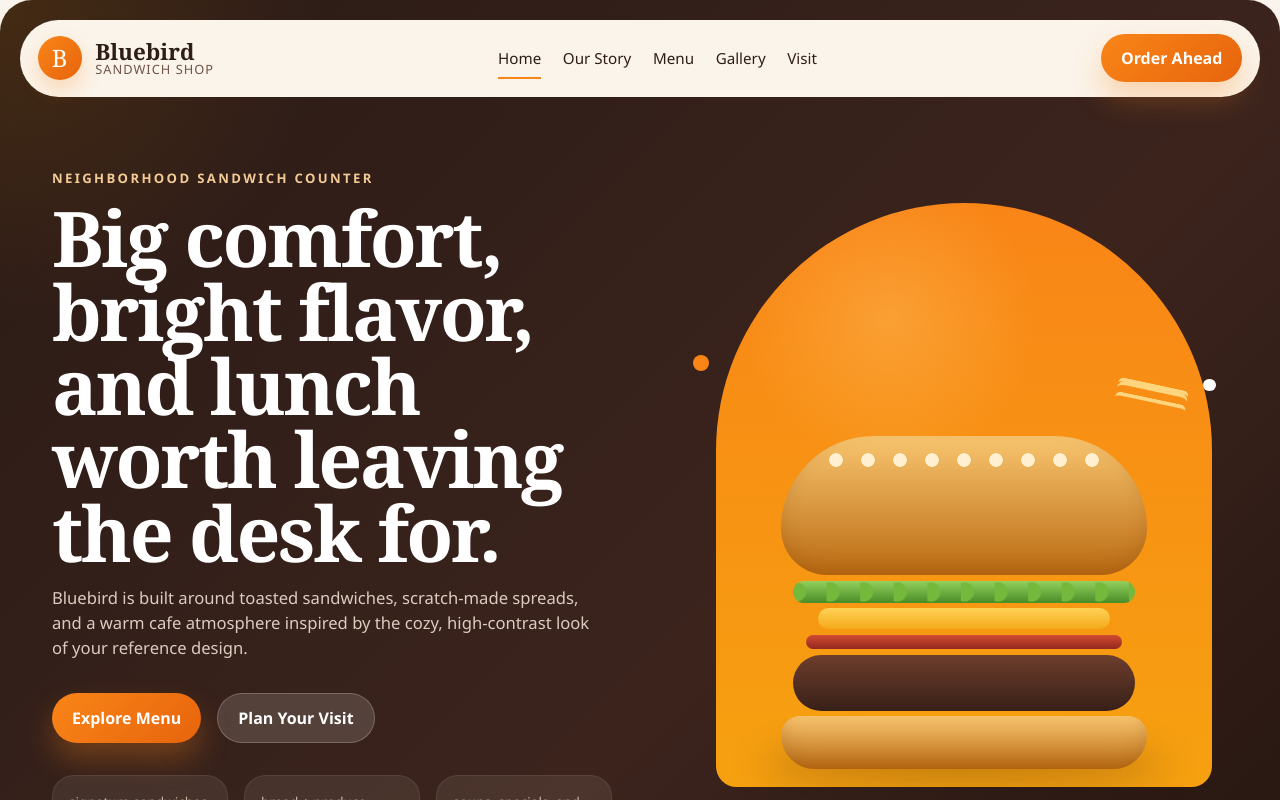
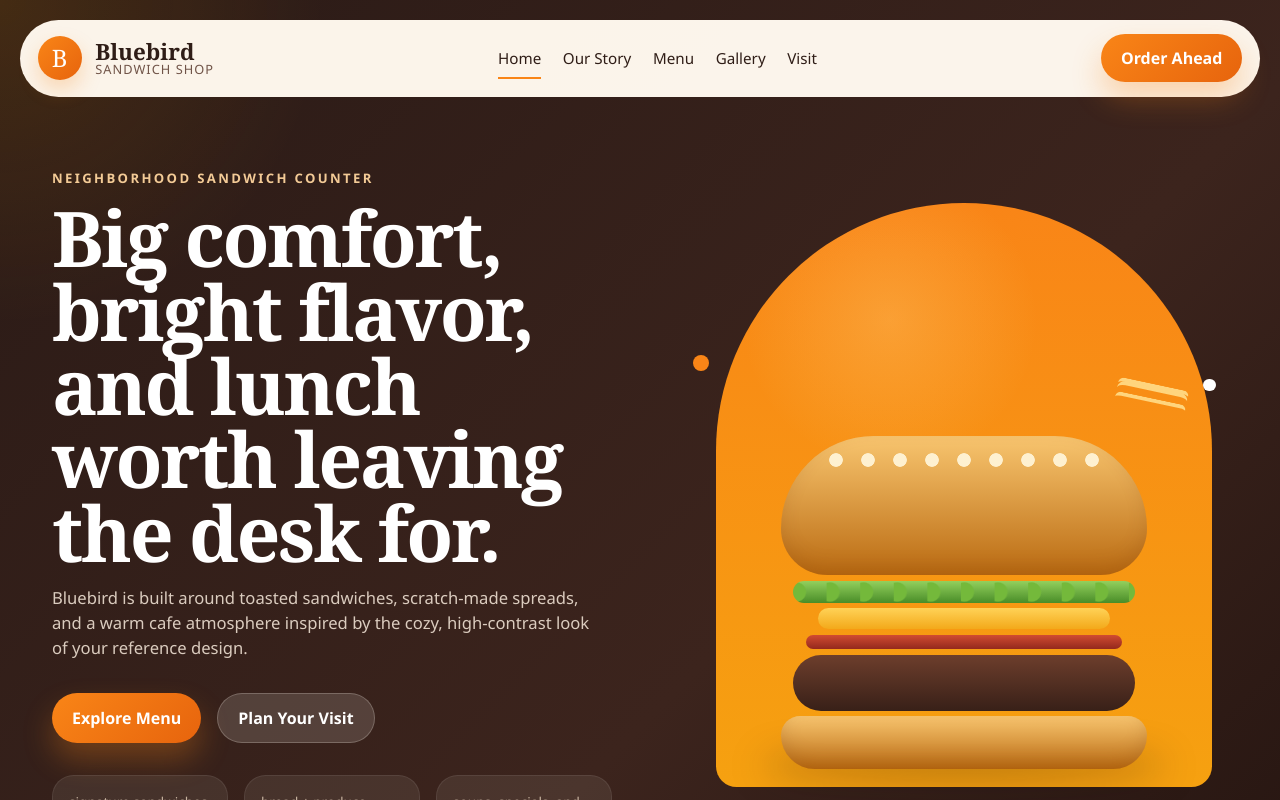
Before and after one commit to andrewchwalik/bluebird, a React (Vite) app: page / in a window 1280 px wide. Shown: the top 800 px of the page. Built offline with nearby package versions, Linux system fonts and the light colour scheme.

Commit message:
Remove rounded corners from the main site container

```diff
--- a/src/App.css
+++ b/src/App.css
@@ -12,7 +12,6 @@
 
 .hero-card {
   padding: 1.25rem;
-  border-radius: 2rem;
   background:
     radial-gradient(circle at top left, rgba(255, 168, 0, 0.12), transparent 20%),
     linear-gradient(135deg, #2a1a16 0%, #3c241d 60%, #241410 100%);
```
